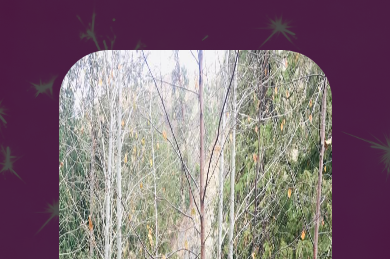
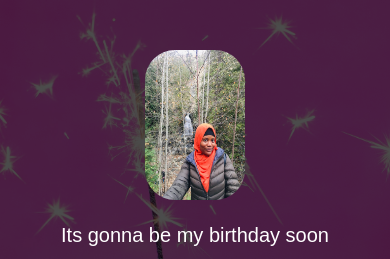
Before and after one commit to shosenwales/birthday-countdown, a plain HTML site: page index.html in a window 390 px wide. Shown: the top 259 px of the page. Drawn offline with Linux system fonts and the light colour scheme.

Commit message:
fixed responsivness

```diff
--- a/style.css
+++ b/style.css
@@ -69,7 +69,7 @@ html, body{
         width: 70%;
         height: 100vh;
     }
-    .landing-inner .ayo{
+    .landing-inner .bisola{
         width: 100px;
         height: 150px;
         border-radius: 30px;
```
